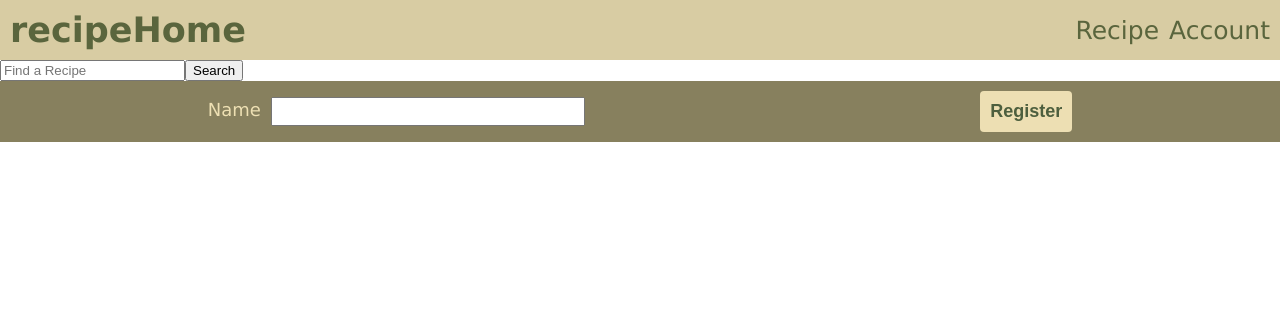
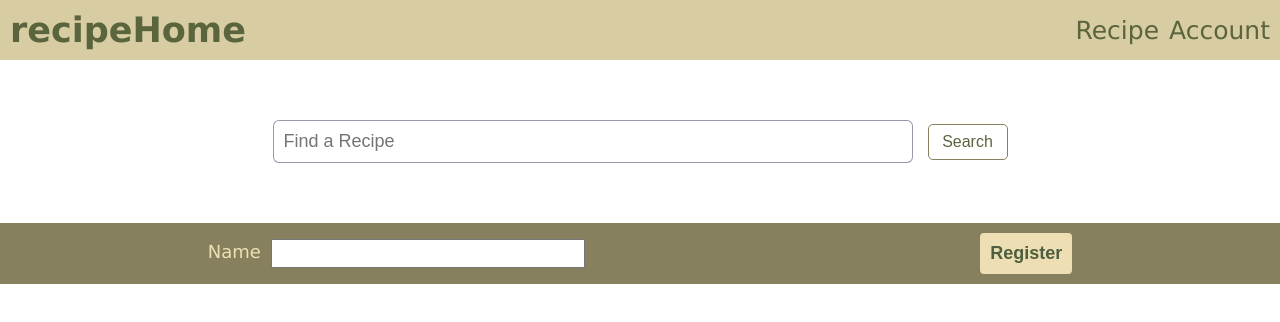
Before and after one commit to YoyoMai98/recipe_front_end, a React (Create React App) app in the folder recipe_selectors/: page / in a window 1280 px wide. Shown: the top 322 px of the page. Built offline with nearby package versions, Linux system fonts and the light colour scheme; no server answers.

Commit message:
add clear btn and Search styling

```diff
--- a/recipe_selectors/src/components/Search.css
+++ b/recipe_selectors/src/components/Search.css
@@ -0,0 +1,51 @@
+.search {
+    padding: 20px;
+    margin: 20px 0;
+    text-align: center;
+    position: relative;
+}
+
+#search_input {
+    padding: 10px;
+    width: 50%;
+    font-size: 18px;
+    border-radius: 6px;
+    border: 0.5px solid rgb(50, 51, 89, 0.5);
+}
+
+input[type="search"]::-webkit-search-cancel-button {
+    -webkit-appearance: none;
+}
+
+.clear-btn {
+    position: absolute;
+    top: 33px;
+    right: calc(25% - 10px + 5em);
+    cursor: pointer;
+  }
+
+  .clear-btn img {
+    height: 15px;
+  }
+
+  #search_button {
+    margin-left: 15px;
+    height: 2.3em;
+    width: 5em;
+    border-radius: 5px;
+    color: #5a653d;
+    font-size: 16px;
+    font-weight: 400;
+    border: 0.1px solid #87805E;
+    background-color: transparent;
+    cursor: pointer;
+  }
+
+  #search_button:hover {
+    box-shadow: 2px 2px #87805E;
+  }
+
+.home_search {
+    margin: 30px 0;
+    padding: 30px 0;
+}
--- a/recipe_selectors/src/components/Search.js
+++ b/recipe_selectors/src/components/Search.js
@@ -1,7 +1,8 @@
 import { useState } from "react";
 import { useNavigate } from "react-router-dom";
+import "./Search.css"
 
-const Search = ({filterRecipe}) => {
+const Search = ({filterRecipe, className}) => {
     const navigate = useNavigate()
     const [searchTerm, setSearchTerm] = useState("");
 
@@ -15,8 +16,13 @@ const Search = ({filterRecipe}) => {
         navigate("/recipes")
     }
 
+    const handleClick = () => {
+        setSearchTerm("")
+        filterRecipe("")
+    }
+
     return (
-        <form className="search" role="search" onSubmit={handleSubmit}>
+        <form className={`search ${className}`} role="search" onSubmit={handleSubmit}>
             <input
             type="search"
             placeholder="Find a Recipe"
@@ -24,7 +30,9 @@ const Search = ({filterRecipe}) => {
             value={searchTerm}
             onChange={handleChange}
             />
-
+            <span className={searchTerm? "clear-btn" : "hidden"}>
+                <img onClick={handleClick} src="https://www.nationalgallery.org.uk/v2/img/icons/close-thin.svg" alt="clear" />
+            </span>
             <input
             type="submit"
             id="search_button"
--- a/recipe_selectors/src/containers/AppContainer.js
+++ b/recipe_selectors/src/containers/AppContainer.js
@@ -12,7 +12,7 @@ const AppContainer = ({recipes, filterRecipe}) => {
 
     return (
         <>
-        <Search filterRecipe={filterRecipe}/>
+        <Search filterRecipe={filterRecipe} className="home_search"/>
         <div className="home">
             {recipes.length >= 1 ?
             <>
--- a/recipe_selectors/src/containers/RecipeContainer.js
+++ b/recipe_selectors/src/containers/RecipeContainer.js
@@ -64,7 +64,7 @@ const RecipeContainer = ({recipes, setRecipes, filterRecipe, filteredRecipes}) =
 
     return (
         <>
-        <Search filterRecipe={filterRecipe}/>
+        <Search filterRecipe={filterRecipe} className="recipes_search"/>
         <RecipeList recipes={filteredRecipes.length > 0 ? filteredRecipes : recipes}/>
         {/* <IngredientsList ingredients={ingredients}/> */}
         <div className={clicked ? "hidden" : "footer_add_recipe"}>
```
